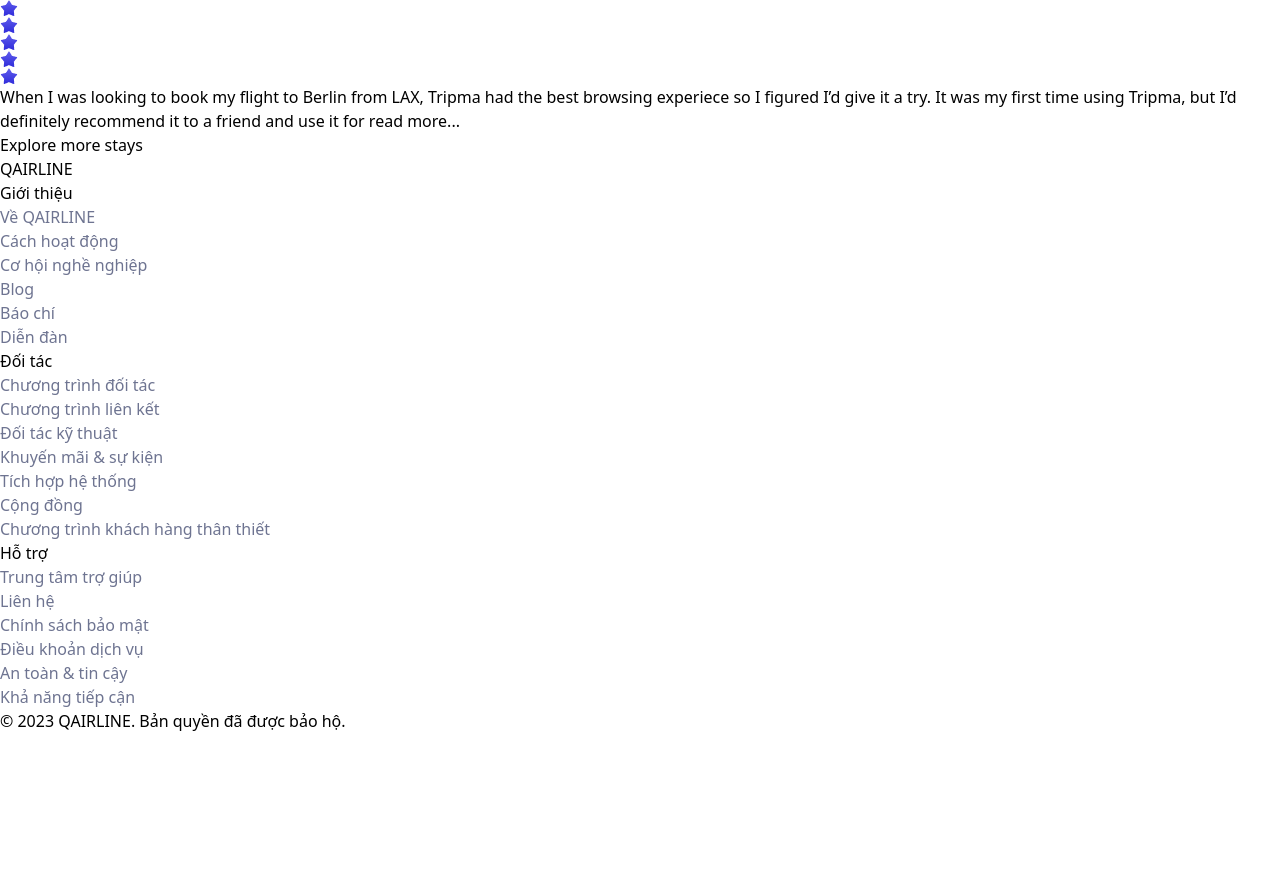
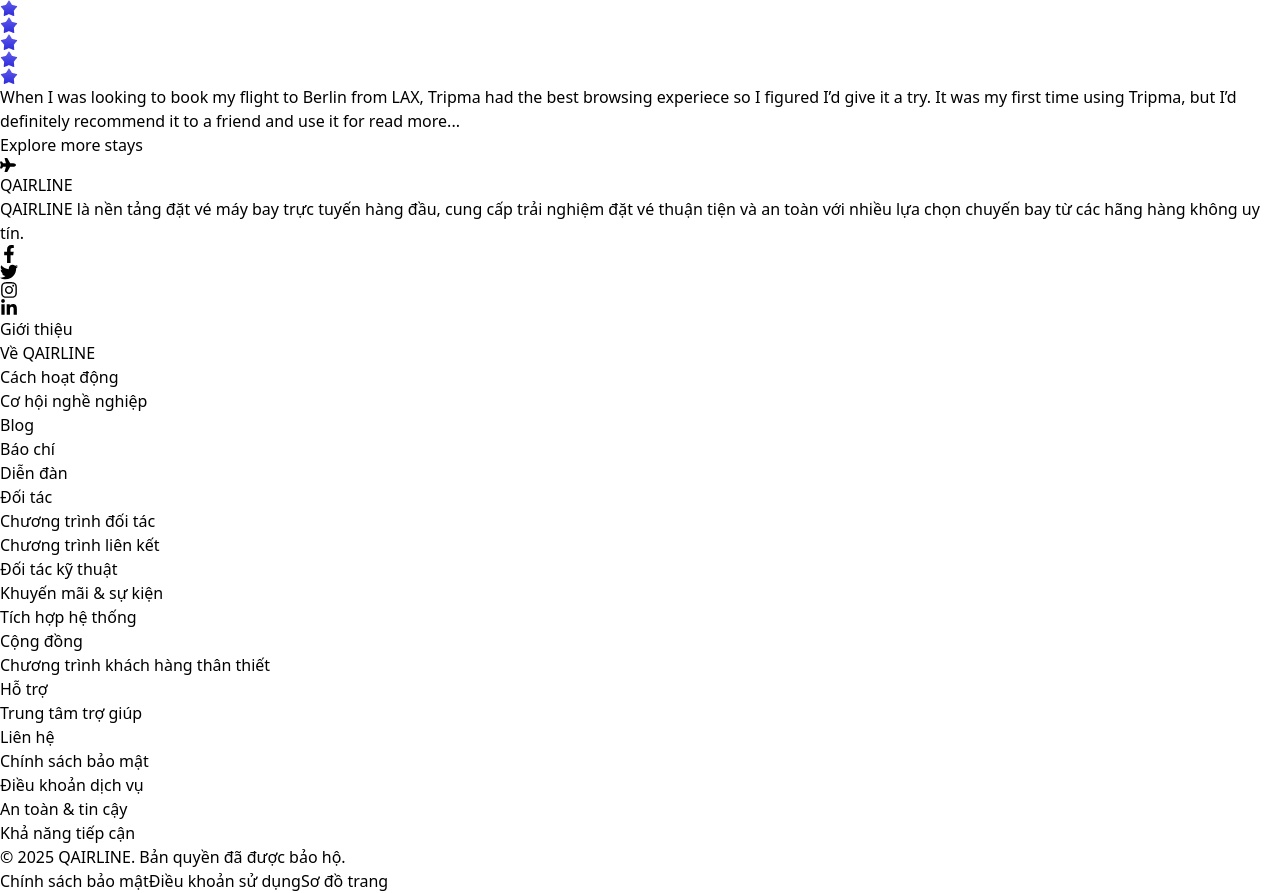
Before and after one commit to DinhHiep8287/QAirline, a React (Vite) app in the folder frontend/: page / in a window 1280 px wide. Shown: the part 6147-7040 px from the top of the page. Before the commit the page ends 6880 px from the top, so only its background shows below. Built offline with nearby package versions, Linux system fonts and the light colour scheme.

Commit message:
update footer ui

```diff
--- a/frontend/src/components/Footer.jsx
+++ b/frontend/src/components/Footer.jsx
@@ -1,52 +1,143 @@
-import { appStore, facebook, googlePlay, instagram, twitter } from "../assets/icons";
+import { FaFacebookF, FaTwitter, FaInstagram, FaLinkedinIn } from 'react-icons/fa';
+import { FaPlane } from 'react-icons/fa';
+import { Link } from 'react-router-dom';
+
+const FooterSection = ({ title, links }) => (
+  <div className="flex flex-col space-y-4">
+    <h2 className="text-[#1A1D1F] font-semibold text-lg">{title}</h2>
+    <ul className="space-y-3">
+      {links.map((link, index) => (
+        <li key={index}>
+          <Link
+            to={link.url}
+            className="text-gray-500 hover:text-[#605DEC] transition-colors duration-200 text-sm"
+          >
+            {link.text}
+          </Link>
+        </li>
+      ))}
+    </ul>
+  </div>
+);
+
+const SocialButton = ({ icon, href, label }) => (
+  <a
+    href={href}
+    target="_blank"
+    rel="noopener noreferrer"
+    aria-label={label}
+    className="w-10 h-10 flex items-center justify-center rounded-full bg-gray-100 text-gray-600 hover:bg-[#605DEC] hover:text-white transition-all duration-200"
+  >
+    {icon}
+  </a>
+);
 
 const Footer = () => {
+  const sections = [
+    {
+      title: "Giới thiệu",
+      links: [
+        { text: "Về QAIRLINE", url: "/about" },
+        { text: "Cách hoạt động", url: "/how-it-works" },
+        { text: "Cơ hội nghề nghiệp", url: "/careers" },
+        { text: "Blog", url: "/blog" },
+        { text: "Báo chí", url: "/press" },
+        { text: "Diễn đàn", url: "/forum" }
+      ]
+    },
+    {
+      title: "Đối tác",
+      links: [
+        { text: "Chương trình đối tác", url: "/partners" },
+        { text: "Chương trình liên kết", url: "/affiliates" },
+        { text: "Đối tác kỹ thuật", url: "/tech-partners" },
+        { text: "Khuyến mãi & sự kiện", url: "/promotions" },
+        { text: "Tích hợp hệ thống", url: "/integration" },
+        { text: "Cộng đồng", url: "/community" },
+        { text: "Chương trình khách hàng thân thiết", url: "/loyalty" }
+      ]
+    },
+    {
+      title: "Hỗ trợ",
+      links: [
+        { text: "Trung tâm trợ giúp", url: "/help" },
+        { text: "Liên hệ", url: "/contact" },
+        { text: "Chính sách bảo mật", url: "/privacy" },
+        { text: "Điều khoản dịch vụ", url: "/terms" },
+        { text: "An toàn & tin cậy", url: "/trust" },
+        { text: "Khả năng tiếp cận", url: "/accessibility" }
+      ]
+    }
+  ];
+
   return (
-      <>
-        <div className="mt-40 flex flex-col gap-5 px-8">
-          <div className="flex justify-between items-start flex-col md:flex-row gap-7">
-            <div className="flex justify-start items-start">
-              <h1 className="text-[#605DEC] font-bold text-2xl">QAIRLINE</h1>
+    <footer className="bg-white mt-20">
+      <div className="max-w-7xl mx-auto px-4 sm:px-6 lg:px-8">
+        <div className="py-12 border-b border-gray-200">
+          <div className="grid grid-cols-1 md:grid-cols-2 lg:grid-cols-5 gap-12">
+            {/* Logo and description */}
+            <div className="lg:col-span-2">
+              <div className="flex items-center gap-2">
+                <FaPlane className="w-8 h-8 text-[#605DEC]" />
+                <span className="text-2xl font-bold text-[#605DEC] tracking-tight">QAIRLINE</span>
+              </div>
+              <p className="mt-4 text-gray-500 text-sm leading-6">
+                QAIRLINE là nền tảng đặt vé máy bay trực tuyến hàng đầu, cung cấp trải nghiệm đặt vé thuận tiện và an toàn với nhiều lựa chọn chuyến bay từ các hãng hàng không uy tín.
+              </p>
+              <div className="mt-6 flex space-x-4">
+                <SocialButton
+                  icon={<FaFacebookF size={18} />}
+                  href="https://facebook.com"
+                  label="Facebook"
+                />
+                <SocialButton
+                  icon={<FaTwitter size={18} />}
+                  href="https://twitter.com"
+                  label="Twitter"
+                />
+                <SocialButton
+                  icon={<FaInstagram size={18} />}
+                  href="https://instagram.com"
+                  label="Instagram"
+                />
+                <SocialButton
+                  icon={<FaLinkedinIn size={18} />}
+                  href="https://linkedin.com"
+                  label="LinkedIn"
+                />
+              </div>
             </div>
 
-            <ul className="flex flex-col items-start justify-start gap-3">
-              <h2 className="text-[#6E7491] font-bold text-lg">Giới thiệu</h2>
-              <li className="footerLi">Về QAIRLINE</li>
-              <li className="footerLi">Cách hoạt động</li>
-              <li className="footerLi">Cơ hội nghề nghiệp</li>
-              <li className="footerLi">Blog</li>
-              <li className="footerLi">Báo chí</li>
-              <li className="footerLi">Diễn đàn</li>
-            </ul>
-
-            <ul className="flex flex-col items-start justify-start gap-3">
-              <h2 className="text-[#6E7491] font-bold text-lg">Đối tác</h2>
-              <li className="footerLi">Chương trình đối tác</li>
-              <li className="footerLi">Chương trình liên kết</li>
-              <li className="footerLi">Đối tác kỹ thuật</li>
-              <li className="footerLi">Khuyến mãi & sự kiện</li>
-              <li className="footerLi">Tích hợp hệ thống</li>
-              <li className="footerLi">Cộng đồng</li>
-              <li className="footerLi">Chương trình khách hàng thân thiết</li>
-            </ul>
-
-            <ul className="flex flex-col items-start justify-start gap-3">
-              <h2 className="text-[#6E7491] font-bold text-lg">Hỗ trợ</h2>
-              <li className="footerLi">Trung tâm trợ giúp</li>
-              <li className="footerLi">Liên hệ</li>
-              <li className="footerLi">Chính sách bảo mật</li>
-              <li className="footerLi">Điều khoản dịch vụ</li>
-              <li className="footerLi">An toàn & tin cậy</li>
-              <li className="footerLi">Khả năng tiếp cận</li>
-            </ul>
-
-          </div>
-
-          <div className="border-t-2 border-[#CBD4E6] py-8 flex justify-between items-center">
-            <p className="text-[#7C8DB0] text-sm sm:text-base">&copy; 2023 QAIRLINE. Bản quyền đã được bảo hộ.</p>
+            {/* Footer sections */}
+            {sections.map((section, index) => (
+              <FooterSection
+                key={index}
+                title={section.title}
+                links={section.links}
+              />
+            ))}
           </div>
         </div>
-      </>
+
+        {/* Bottom bar */}
+        <div className="py-6 flex flex-col md:flex-row justify-between items-center space-y-4 md:space-y-0">
+          <div className="text-sm text-gray-500">
+            &copy; {new Date().getFullYear()} QAIRLINE. Bản quyền đã được bảo hộ.
+          </div>
+          <div className="flex space-x-6">
+            <Link to="/privacy" className="text-sm text-gray-500 hover:text-[#605DEC] transition-colors duration-200">
+              Chính sách bảo mật
+            </Link>
+            <Link to="/terms" className="text-sm text-gray-500 hover:text-[#605DEC] transition-colors duration-200">
+              Điều khoản sử dụng
+            </Link>
+            <Link to="/sitemap" className="text-sm text-gray-500 hover:text-[#605DEC] transition-colors duration-200">
+              Sơ đồ trang
+            </Link>
+          </div>
+        </div>
+      </div>
+    </footer>
   );
 };
 
```
